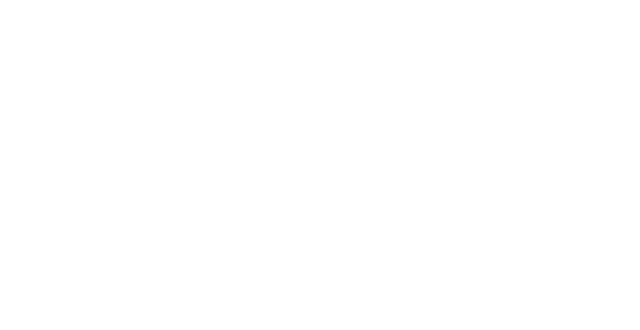
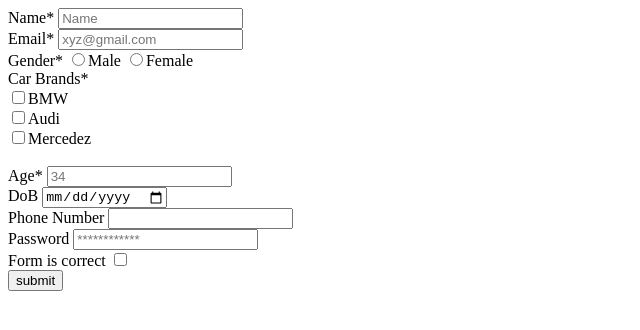
Before and after one commit to acciojob/signup-form-car-archanak55201, a website: page main.html in a window 1280 px wide. Shown: the whole page, without its empty margins (0-640 px from the left). Drawn offline with Linux system fonts and the light colour scheme.

Commit message:
created a submission

```diff
--- a/main.html
+++ b/main.html
@@ -10,7 +10,34 @@
 	<!-- the entire body must be written by student -->
     <script type="text/javascript" src="./script.js">
 </script>
+	<form action="/submit" method="post">
+		<label for="name">Name*</label>
+		<input type="text" id="name" placeholder="Name" required><br>
+		<label for="email" >Email*</label>
+		<input type="text" id="email" placeholder="xyz@gmail.com" required>
+		<br>
+		<label for="gender">Gender*</label>
+		<input type="radio" name="gender" value="gender_m">Male
+		<input type="radio" name="gender" value="gender_f">Female
+		<br>
+		<label for="cars">Car Brands*</label><br>
+		<input type="checkbox" name="cars" id="BMW" >BMW <br>
+		<input type="checkbox" name="cars" id="Audi">Audi<br>
+		<input type="checkbox" name="cars" id="Mercedez">Mercedez<br>
+		<br>
+		<label for="age" >Age*</label>
+		<input type="text" required id="age" placeholder="34"><br>
+		<label for="dob" >DoB</label>
+		<input type="date" requirlabeled id="dob"><br>
+				<label for="tel" >Phone Number</>
+		<input type="tel"  id="tel"><br>
+				<label for="password" >Password</label>
+		<input type="password" required id="password" placeholder="************"><br>
+					<label for="check" >Form is correct</label>
+		<input type="checkbox"  required id="check"><br>
+					<button>submit</button>
 
+	</form>
 </body>
 
 </html>
```
